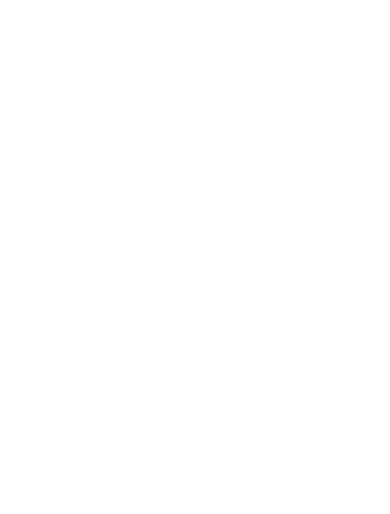
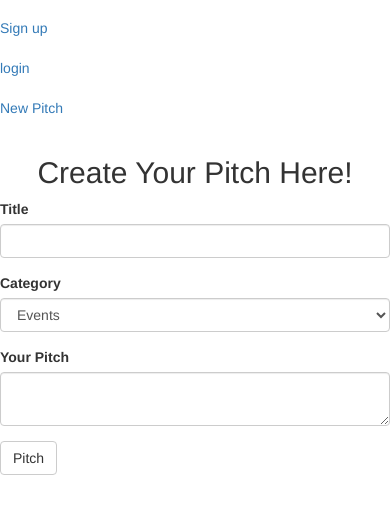
Before and after one commit to Mohamedlee27/Pitch-IP, a Flask app: page /create_new in a window 390 px wide. Before the commit the part shown is empty. Shown: the top 514 px of the page. Run offline with Flask 2, Linux system fonts and the light colour scheme; the visitor is signed in with stand-in values (Sample User, id 1); data comes from the database, SQL or seed files in the repository; some libraries are stand-ins or nearby versions.

Commit message:
created a create_pitch.html to insert the images

```diff
--- a/app/main/views.py
+++ b/app/main/views.py
@@ -2,7 +2,7 @@ from flask import render_template,redirect,url_for,abort
 from . import main
 from flask_login import current_user,login_required
 from ..models import Pitch,User,Comment
-from forms import PitchForm,CommentForm
+from .forms import PitchForm,CommentForm
 # Views
 @main.route('/')
 def index():
@@ -13,7 +13,6 @@ def index():
     return render_template('index.html')
 
 @main.route('/create_new', methods = ['POST','GET'])
-@login_required
 def new_pitch():
     form = PitchForm()
     if form.validate_on_submit():
--- a/app/templates/create_pitch.html
+++ b/app/templates/create_pitch.html
@@ -0,0 +1,19 @@
+{% extends 'base.html'%}
+{% import 'bootstrap/wtf.html' as wtf %}
+
+
+{% block content %}
+
+    <div  id="particles-js"  >
+            <div class=" row" >
+
+                    <div class="col-md-2"></div>
+                    <div class="col-md-8" id="postform">
+                        <h2 class="text-center">Create Your Pitch Here!</h2>
+                        {{wtf.quick_form(form)}}
+                    </div>
+                    <div class="col-md-2"></div>
+            </div>
+    </div>
+
+{% endblock%}
--- a/app/templates/navbar.html
+++ b/app/templates/navbar.html
@@ -3,4 +3,8 @@
     <!-- <li><a href="{{url_for('auth.logout')}}">Sign out</a></li> -->
     <li><a href="{{url_for('auth.signup')}}">Sign up</a></li>
     <li><a href="{{url_for('auth.login')}}">login</a></li>
+    <li>
+      <a href="{{url_for('main.new_pitch')}}">New Pitch</a>
+  </li>
+
   </ul>
```
Also changed, not shown: app/templates/index.html (line endings or trailing spaces).
